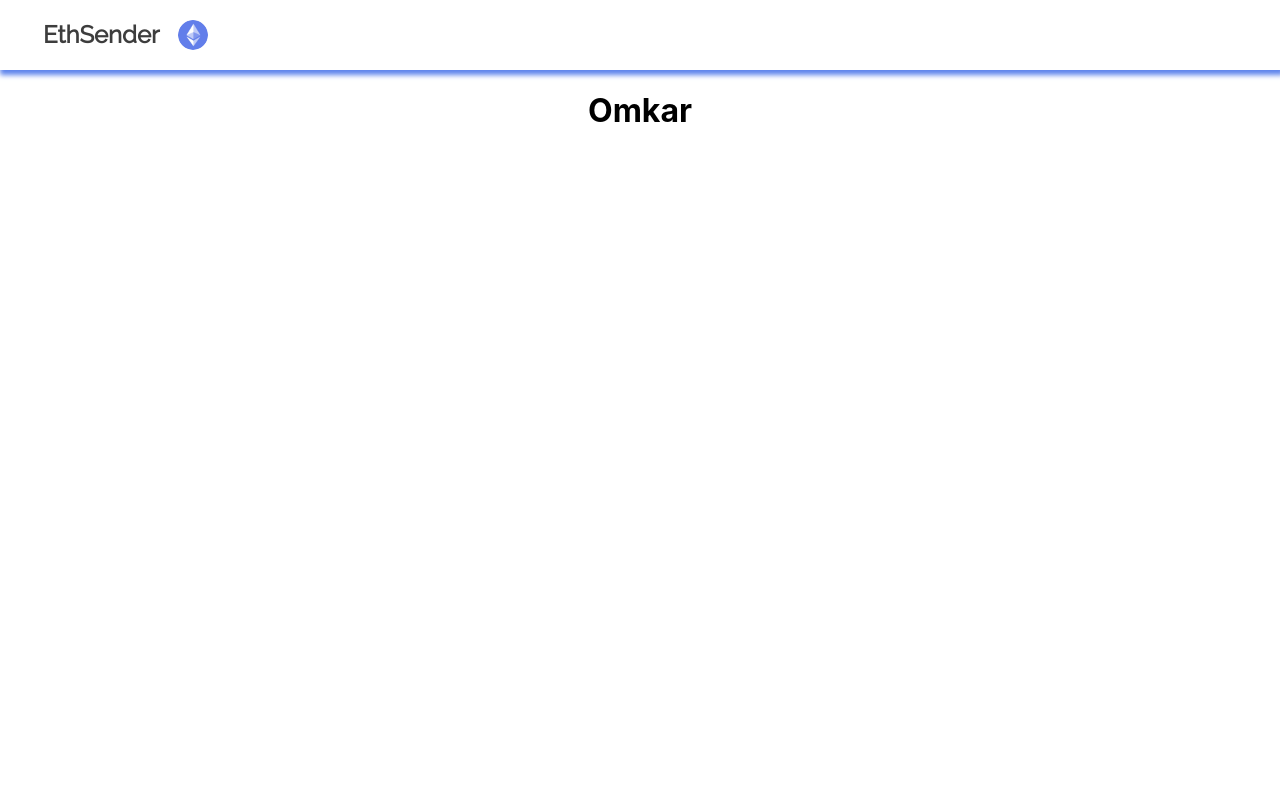
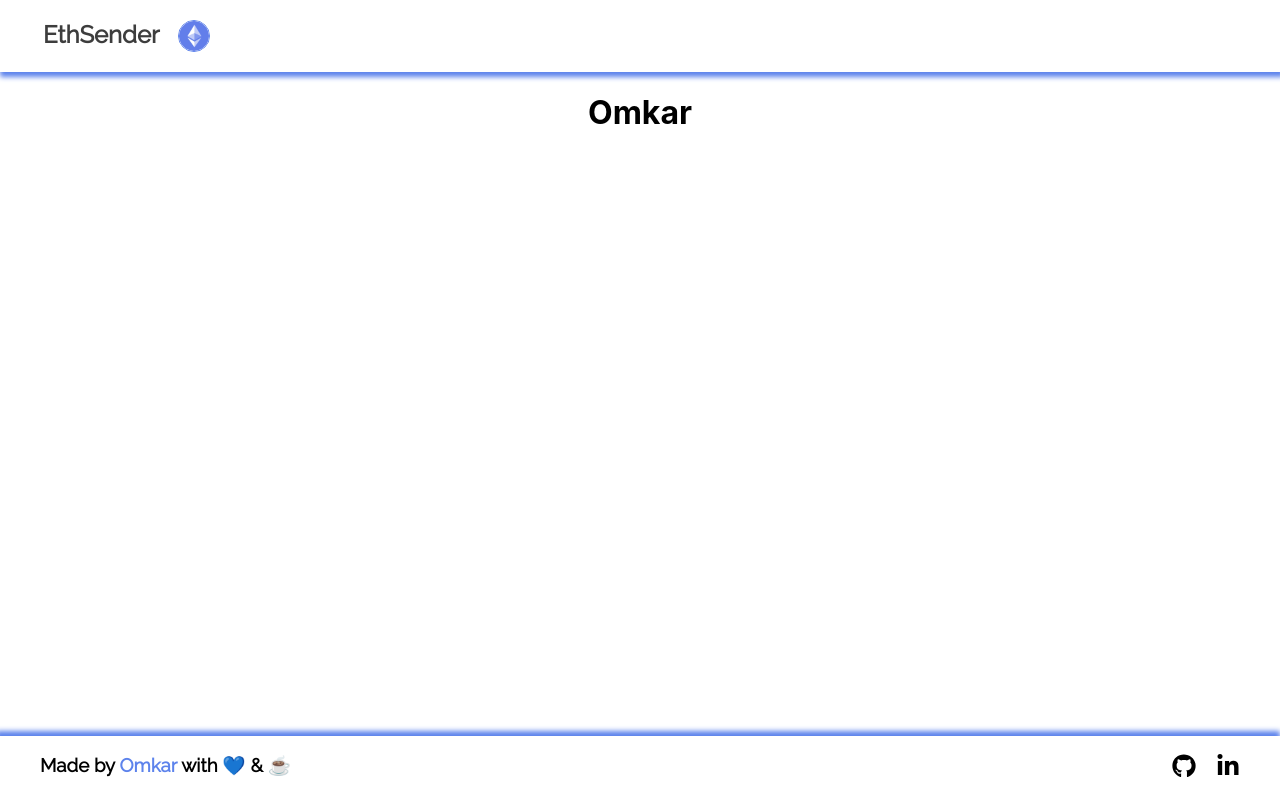
Before and after one commit to omkar342/EthSender, a React (Create React App) app: page / in a window 1280 px wide. Built offline with nearby package versions, Linux system fonts and the light colour scheme.

Commit message:
created a beautiful footer with my usual tag with emojis.

```diff
--- a/src/App.js
+++ b/src/App.js
@@ -1,11 +1,13 @@
 import "./App.css";
 import Header from "./Header/Header";
+import Footer from "./Footer/Footer";
 
 function App() {
   return (
     <div className="App">
-      <Header></Header>
+      <Header />
       <h1>Omkar</h1>
+      <Footer />
     </div>
   );
 }
--- /dev/null
+++ b/src/Footer/Footer.css
@@ -0,0 +1,38 @@
+@import url("https://fonts.googleapis.com/css2?family=Raleway&display=swap");
+
+.footer {
+  display: flex;
+  flex-direction: row;
+  justify-content: space-between;
+
+  position: absolute;
+  bottom: 0px;
+  width: 100vw;
+  background-color: #fff;
+  box-shadow: -2px -3px 5px 2px #5d83ec;
+}
+
+.footer h3 {
+  font-family: "Raleway", sans-serif;
+  margin: 18px 40px;
+}
+
+.footer h3 a {
+  color: #5d83ec;
+  text-decoration: none;
+}
+
+.footer h3 a :hover {
+  color: #5d83ec;
+}
+
+.footer svg {
+  color: #5d83ec;
+  width: 24px;
+  height: 24px;
+  margin: 18px 10px;
+}
+
+.footer .icons {
+  margin: 0px 30px;
+}
--- /dev/null
+++ b/src/Footer/Footer.js
@@ -0,0 +1,31 @@
+import React from "react";
+import "./Footer.css";
+
+const Footer = () => {
+  return (
+    <div className="footer">
+      <h3>
+        Made by{" "}
+        <span style={{ color: "#5d83ec" }}>
+          <a href="https://omkar-portfolio-f1571.web.app/">Omkar</a>
+        </span>{" "}
+        with 💙 & ☕
+      </h3>
+
+      <div className="icons">
+        <a href="https://github.com/omkar342">
+          <svg xmlns="http://www.w3.org/2000/svg" viewBox="0 0 496 512">
+            <path d="M165.9 397.4c0 2-2.3 3.6-5.2 3.6-3.3.3-5.6-1.3-5.6-3.6 0-2 2.3-3.6 5.2-3.6 3-.3 5.6 1.3 5.6 3.6zm-31.1-4.5c-.7 2 1.3 4.3 4.3 4.9 2.6 1 5.6 0 6.2-2s-1.3-4.3-4.3-5.2c-2.6-.7-5.5.3-6.2 2.3zm44.2-1.7c-2.9.7-4.9 2.6-4.6 4.9.3 2 2.9 3.3 5.9 2.6 2.9-.7 4.9-2.6 4.6-4.6-.3-1.9-3-3.2-5.9-2.9zM244.8 8C106.1 8 0 113.3 0 252c0 110.9 69.8 205.8 169.5 239.2 12.8 2.3 17.3-5.6 17.3-12.1 0-6.2-.3-40.4-.3-61.4 0 0-70 15-84.7-29.8 0 0-11.4-29.1-27.8-36.6 0 0-22.9-15.7 1.6-15.4 0 0 24.9 2 38.6 25.8 21.9 38.6 58.6 27.5 72.9 20.9 2.3-16 8.8-27.1 16-33.7-55.9-6.2-112.3-14.3-112.3-110.5 0-27.5 7.6-41.3 23.6-58.9-2.6-6.5-11.1-33.3 2.6-67.9 20.9-6.5 69 27 69 27 20-5.6 41.5-8.5 62.8-8.5s42.8 2.9 62.8 8.5c0 0 48.1-33.6 69-27 13.7 34.7 5.2 61.4 2.6 67.9 16 17.7 25.8 31.5 25.8 58.9 0 96.5-58.9 104.2-114.8 110.5 9.2 7.9 17 22.9 17 46.4 0 33.7-.3 75.4-.3 83.6 0 6.5 4.6 14.4 17.3 12.1C428.2 457.8 496 362.9 496 252 496 113.3 383.5 8 244.8 8zM97.2 352.9c-1.3 1-1 3.3.7 5.2 1.6 1.6 3.9 2.3 5.2 1 1.3-1 1-3.3-.7-5.2-1.6-1.6-3.9-2.3-5.2-1zm-10.8-8.1c-.7 1.3.3 2.9 2.3 3.9 1.6 1 3.6.7 4.3-.7.7-1.3-.3-2.9-2.3-3.9-2-.6-3.6-.3-4.3.7zm32.4 35.6c-1.6 1.3-1 4.3 1.3 6.2 2.3 2.3 5.2 2.6 6.5 1 1.3-1.3.7-4.3-1.3-6.2-2.2-2.3-5.2-2.6-6.5-1zm-11.4-14.7c-1.6 1-1.6 3.6 0 5.9 1.6 2.3 4.3 3.3 5.6 2.3 1.6-1.3 1.6-3.9 0-6.2-1.4-2.3-4-3.3-5.6-2z" />
+          </svg>
+        </a>
+        <a href="https://www.linkedin.com/in/omkar-jadhav-7809b7196/">
+          <svg xmlns="http://www.w3.org/2000/svg" viewBox="0 0 448 512">
+            <path d="M100.28 448H7.4V148.9h92.88zM53.79 108.1C24.09 108.1 0 83.5 0 53.8a53.79 53.79 0 0 1 107.58 0c0 29.7-24.1 54.3-53.79 54.3zM447.9 448h-92.68V302.4c0-34.7-.7-79.2-48.29-79.2-48.29 0-55.69 37.7-55.69 76.7V448h-92.78V148.9h89.08v40.8h1.3c12.4-23.5 42.69-48.3 87.88-48.3 94 0 111.28 61.9 111.28 142.3V448z" />
+          </svg>
+        </a>
+      </div>
+    </div>
+  );
+};
+
+export default Footer;
--- a/src/Header/Header.css
+++ b/src/Header/Header.css
@@ -32,6 +32,7 @@
   display: inline;
   border-radius: 100%;
   margin: 0px 2px 0px 18px;
+  border: 1px solid #5d83ec;
 }
 
 .header button p {
```
Also changed, not shown: src/assets/eth-logo.jpg (deleted).
